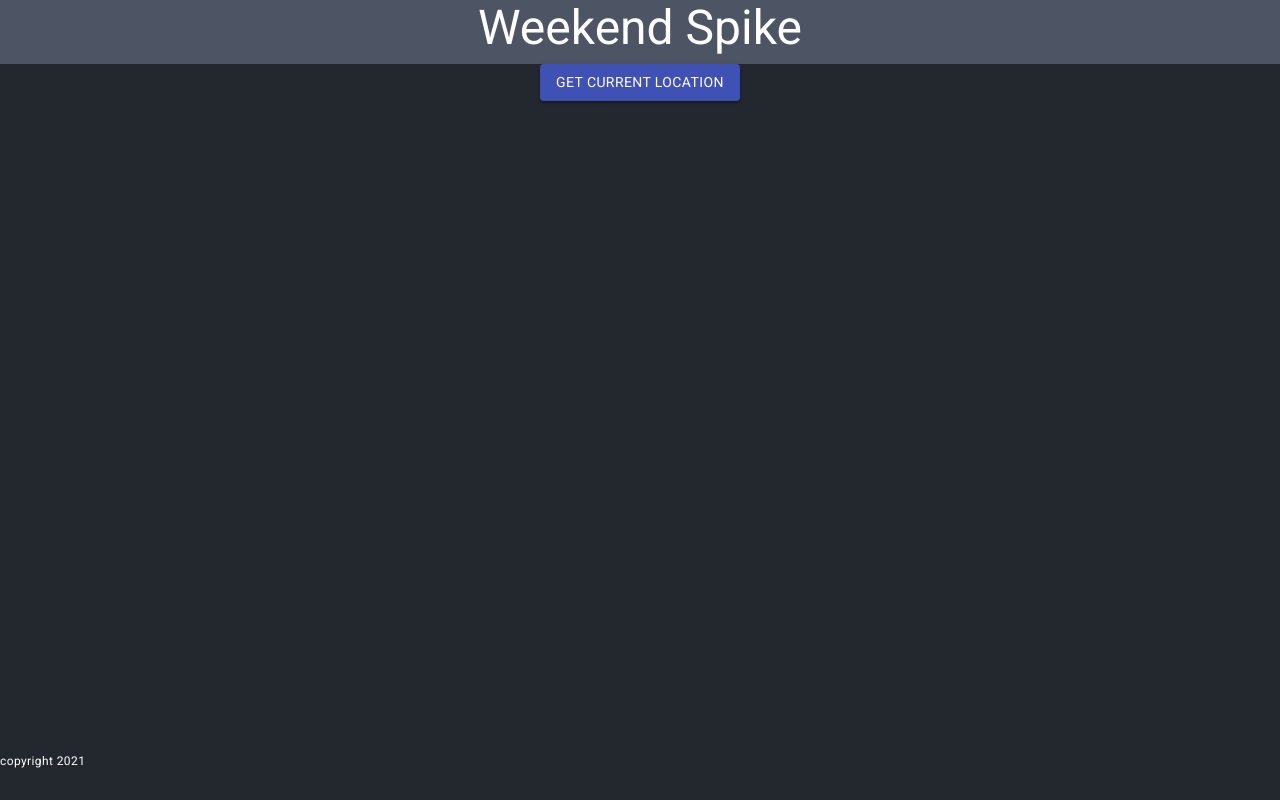
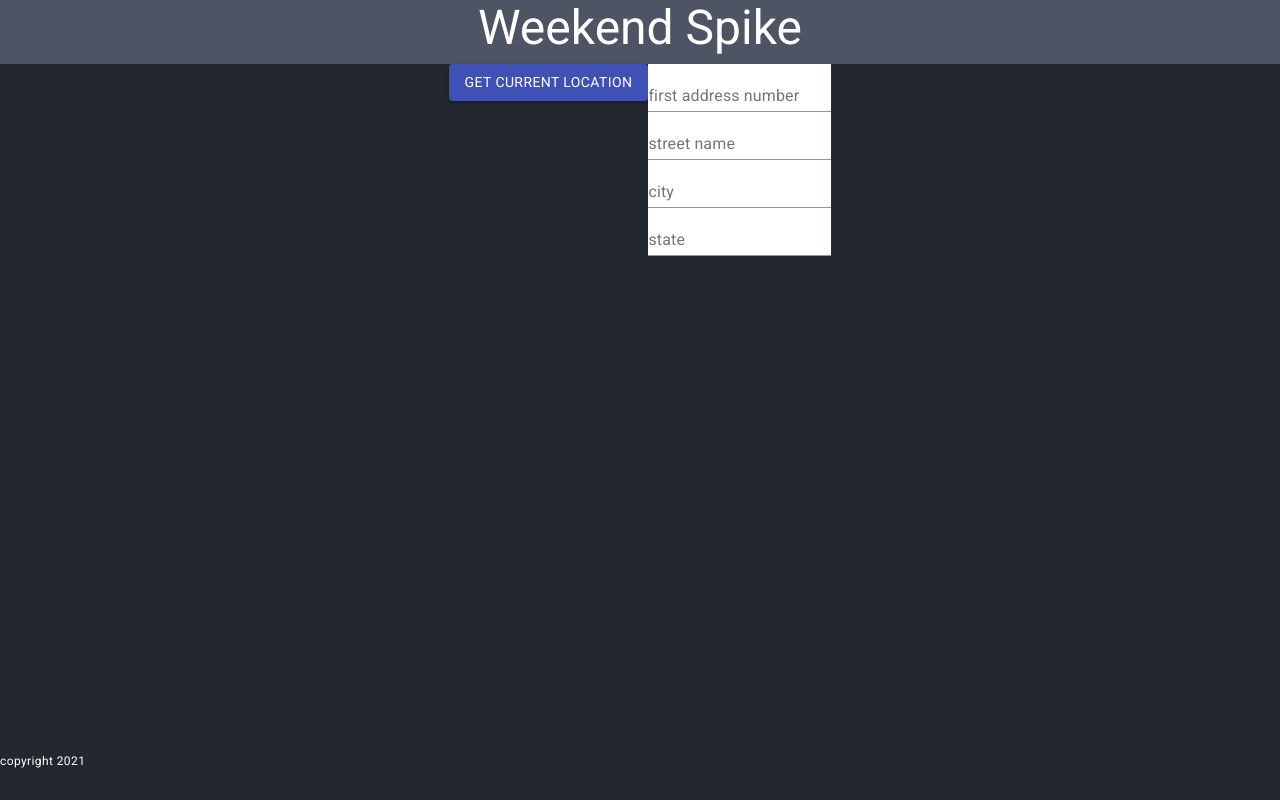
Before and after one commit to brandonwharton/weekend-solo-spike, a React (Create React App) app: page /#/location in a window 1280 px wide. Built offline with nearby package versions, Linux system fonts and the light colour scheme; no server answers.

Commit message:
Made a change handler and an input for the first address

```diff
--- /dev/null
+++ b/src/LocationTesting/LocationTesting.css
@@ -0,0 +1,3 @@
+.address-form {
+    background-color: white;
+}
--- a/src/LocationTesting/LocationTesting.jsx
+++ b/src/LocationTesting/LocationTesting.jsx
@@ -1,14 +1,48 @@
 import Button from '@material-ui/core/Button';
 import axios from 'axios';
 import { useEffect, useState } from 'react';
+import FormControl from '@material-ui/core/FormControl';
+import TextField from '@material-ui/core/TextField';
+
+import './LocationTesting.css';
 
 function LocationTesting() {
     // state for storing current location after finding it
     const [currentLocation, setCurrentLocation] = useState({});
+    // states for storing address input data
+    const [firstAddress, setFirstAddress] = useState({
+        number: 0,
+        street_name: '',
+        city: '',
+        state_code: ''
+    });
+    const [secondAddress, setSecondAddress] = useState({
+        number: 0,
+        street_name: '',
+        city: '',
+        state_code: ''
+    });
+
 
     useEffect(() => {
         getLocation();
     }, []);
+
+    // change handlers for the two address inputs
+    const handleFirstAddressChange = (event, propertyName) => {
+        setFirstAddress({
+            ...firstAddress,
+            [propertyName]: event.target.value
+        })
+    }
+
+    const handleSecondAddressChange = (event, propertyName) => {
+        setSecondAddress({
+            ...secondAddress,
+            [propertyName]: event.target.value
+        })
+    }
+
 
     // makes a request to retrieve and store user's current location using Google Maps APIs
     const getLocation = () => {
@@ -30,7 +64,12 @@ function LocationTesting() {
             })
     }
 
-    console.log('local location state', currentLocation);
+    const sendAddressInfo = () => {
+        console.log('clicked');
+    }
+
+    // console.log('local location state', currentLocation);
+    console.log('Current address object', firstAddress);
     return (
         <div className="App-location-testing">
             <Button
@@ -40,6 +79,30 @@ function LocationTesting() {
             >
                 Get Current Location
             </Button>
+            <FormControl className="address-form">
+                <TextField
+                    label="first address number"
+                    onChange={(event) => handleFirstAddressChange(event, 'number')}
+                >
+                </TextField>
+                <TextField
+                    label="street name"
+                    onChange={(event) => handleFirstAddressChange(event, 'street_name')}
+                >
+                </TextField>
+                <TextField
+                    label="city"
+                    onChange={(event) => handleFirstAddressChange(event, 'city')}
+                >
+                </TextField>
+                <TextField
+                    label="state"
+                    onChange={(event) => handleFirstAddressChange(event, 'state_code')}
+                >
+                </TextField>
+            </FormControl>
+
+
         </div>
 
     )
```
